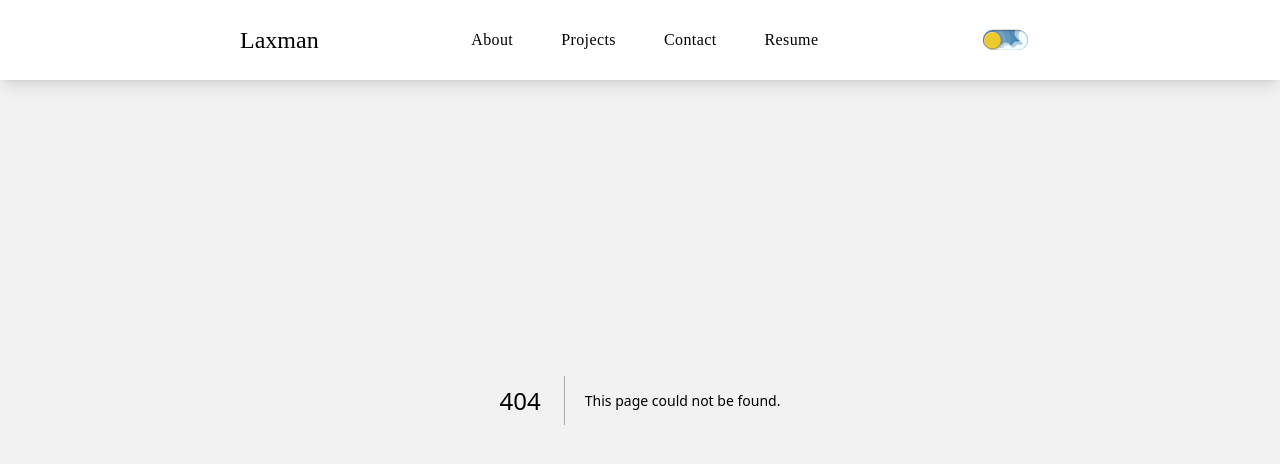
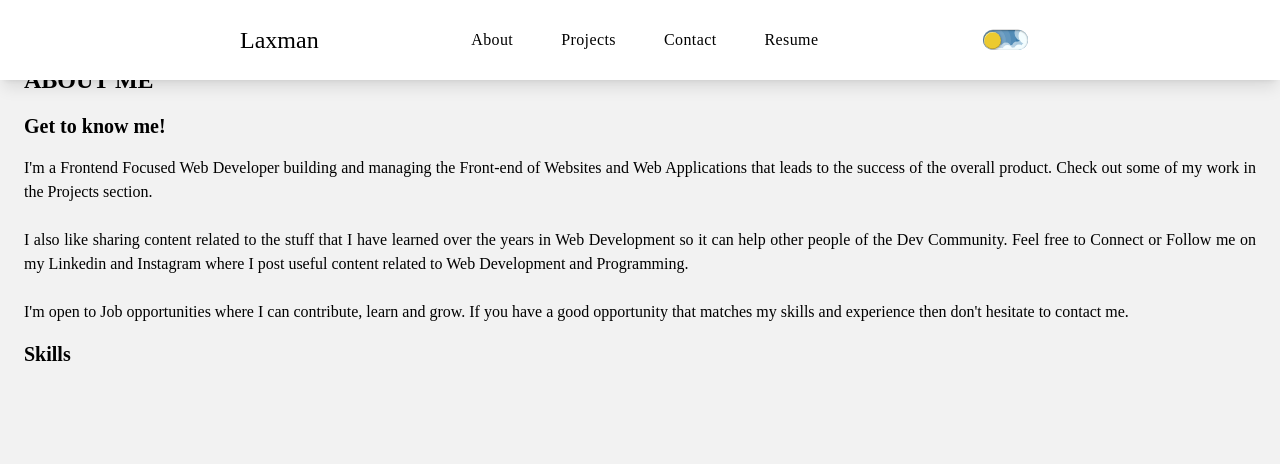
Before and after one commit to laxman1892/personal-portfolio, a Next.js app: page /about in a window 1280 px wide. Before the commit this address had no page. Shown: the top 464 px of the page. Built offline with nearby package versions, Linux system fonts and the light colour scheme.

Commit message:
initialized a new file

```diff
--- /dev/null
+++ b/src/app/about/page.tsx
@@ -0,0 +1,37 @@
+export default function About() {
+  return (
+    <div className="pt-16 px-6">
+      <h1 className="text-2xl font-extrabold">ABOUT ME</h1>
+      <p className="text-xl font-bold mt-4">
+        Get to know me!
+      </p>
+      <div id="description" className="text-justify mt-4">
+        <p>
+          I'm a Frontend Focused Web Developer building and managing the
+          Front-end of Websites and Web Applications that leads to the success
+          of the overall product. Check out some of my work in the Projects
+          section.
+        </p>{" "}
+        <br />
+        <p>
+          I also like sharing content related to the stuff that I have learned
+          over the years in Web Development so it can help other people of the
+          Dev Community. Feel free to Connect or Follow me on my Linkedin and
+          Instagram where I post useful content related to Web Development and
+          Programming.
+        </p>{" "}
+        <br />
+        <p>
+          I'm open to Job opportunities where I can contribute, learn and grow.
+          If you have a good opportunity that matches my skills and experience
+          then don't hesitate to contact me.
+        </p>
+      </div>
+      <div id="skills">
+        <h1 className="mt-4 text-xl font-bold">
+            Skills
+        </h1>
+      </div>
+    </div>
+  );
+}
```
